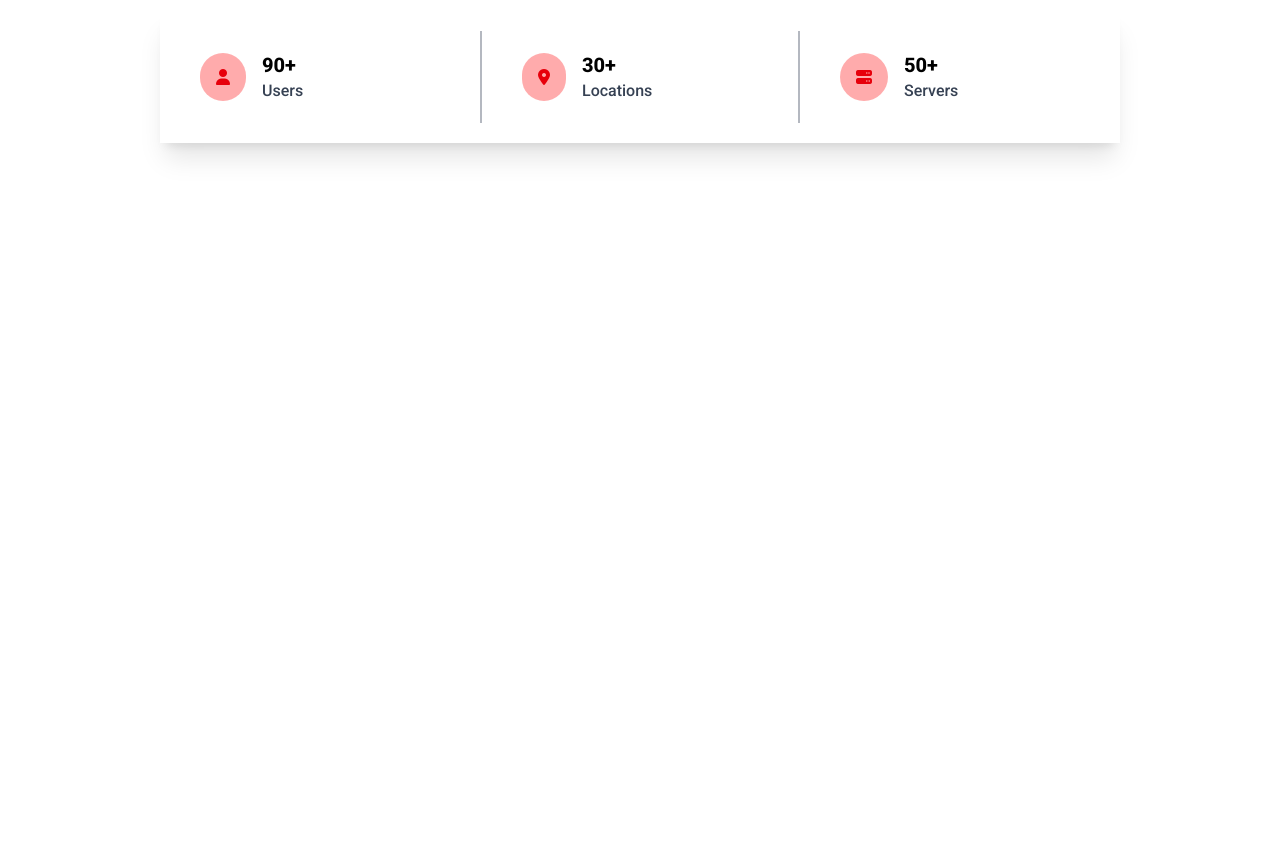
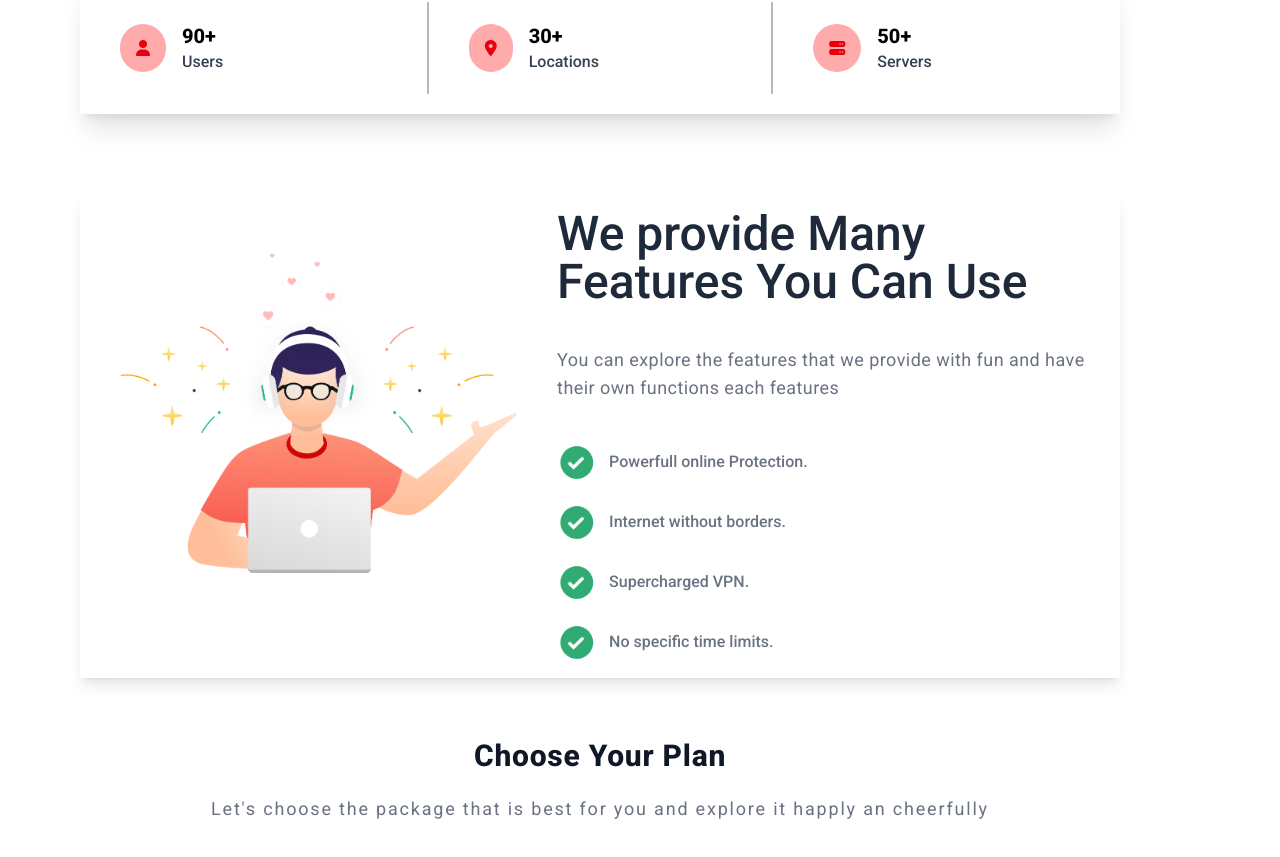
Before and after one commit to docile-imbereyemaso/landpage-tailwindcss-react, a React (Vite) app: page / in a window 1280 px wide. Shown: the part 607-1464 px from the top of the page. Before the commit the page ends 800 px from the top, so only its background shows below. Built offline with nearby package versions, Linux system fonts and the light colour scheme.

Commit message:
feat:Adding another part of top bar

```diff
--- a/src/components/Top.jsx
+++ b/src/components/Top.jsx
@@ -1,9 +1,12 @@
 import React from 'react';
-import image from '../assets/image.png'
+import image from '../assets/image.png';
+import imageleft from '../assets/image-left.png';
+import icons from '../assets/icons.png';
+
 
 const Top = () => {
   return (
-     <main className='mt-20 '>
+     <main className='mt-20 mr-20 max-lg:mr-0'>
        <div className='flex lg:flex-row max-lg:flex-col max-lg:gap-y-5 '>
                 <div className='space-y-5 lg:space-y-10'>
         <h1 className='text-5xl font-medium text-gray-800 max-lg:text-3xl'>Want anything to be easy with <span className='text-gray-900 font-extrabold'>LasleyVPN</span></h1>
@@ -16,7 +19,7 @@ const Top = () => {
 
        </div>
 
-       <div className='grid lg:grid-cols-3  shadow-xl mx-20 mt-10 py-5 max-lg:mx-0'>
+       <div className='grid lg:grid-cols-3  shadow-xl  mt-10 py-5 '>
               <div className='small-card'>
                <i class="fa-solid fa-user small-card-icon"></i>
                <div>
@@ -42,6 +45,41 @@ const Top = () => {
                </div>
           </div>
        </div>
+      <div className='flex lg:flex-row max-lg:flex-col max-lg:gap-y-5 mt-10 lg:mt-20 shadow-lg py-4 bg-white max-lg:px-2'>
+          <div className='lg:p-10'>
+              <img src={imageleft} alt="" className='w-full object-cover lg:w-150' />
+             </div>
+                <div className='space-y-5 lg:space-y-10'>
+        <h1 className='text-5xl font-medium text-gray-800 max-lg:text-3xl'>We provide Many Features You Can Use</h1>
+        <p className='text-lg/7 tracking-wide text-gray-500'>You can explore the features that we provide with fun and have their own functions each features</p>
+          <ul className='space-y-5 mt-3'>
+             <li className='flex items-center text-gray-500 font-medium gap-x-3 group transition ease-in-out'>
+               <img src={icons} alt=""  className='size-10 group-hover:grayscale'/>
+               <p className='group-hover:text-gray-900/50'>Powerfull online Protection.</p>
+             </li>
+             <li className='flex items-center text-gray-500 font-medium gap-x-3 group transition ease-in-out'>
+               <img src={icons} alt="" className='size-10 group-hover:grayscale'/>
+               <p className='group-hover:text-gray-900/50'>Internet without borders.</p>
+             </li>
+             <li className='flex items-center text-gray-500 font-medium gap-x-3 group transition ease-in-out'>
+               <img src={icons} alt="" className='size-10 group-hover:grayscale'/>
+               <p className='group-hover:text-gray-900/50'>Supercharged VPN.</p>
+             </li>
+             <li className='flex items-center text-gray-500 font-medium gap-x-3 group transition ease-in-out'>
+               <img src={icons} alt="" className='size-10 group-hover:grayscale'/>
+               <p className='group-hover:text-gray-900/50'>No specific time limits.</p>
+             </li>
+          </ul>
+      </div>
+
+
+       </div>
+
+   <div className='lg:mt-15 max-lg:mt-10 flex flex-col items-center max-lg:text-xl'>
+      <h1 className='text-3xl font-extrabold text-gray-900 tracking-wide mb-5'>Choose Your Plan</h1>
+      <p className='text-gray-500 text-lg leading-relaxed tracking-widest max-lg:text-sm'>Let's choose the package that is best for you and explore it happly an cheerfully</p>
+   </div>
+
 
      </main>
   )
--- a/src/index.css
+++ b/src/index.css
@@ -13,4 +13,5 @@
     .small-card-p{
         @apply text-gray-700 font-medium
     }
+
 }
```
Also changed, not shown: src/assets/icons.png (added), src/assets/image-left.png (added).
